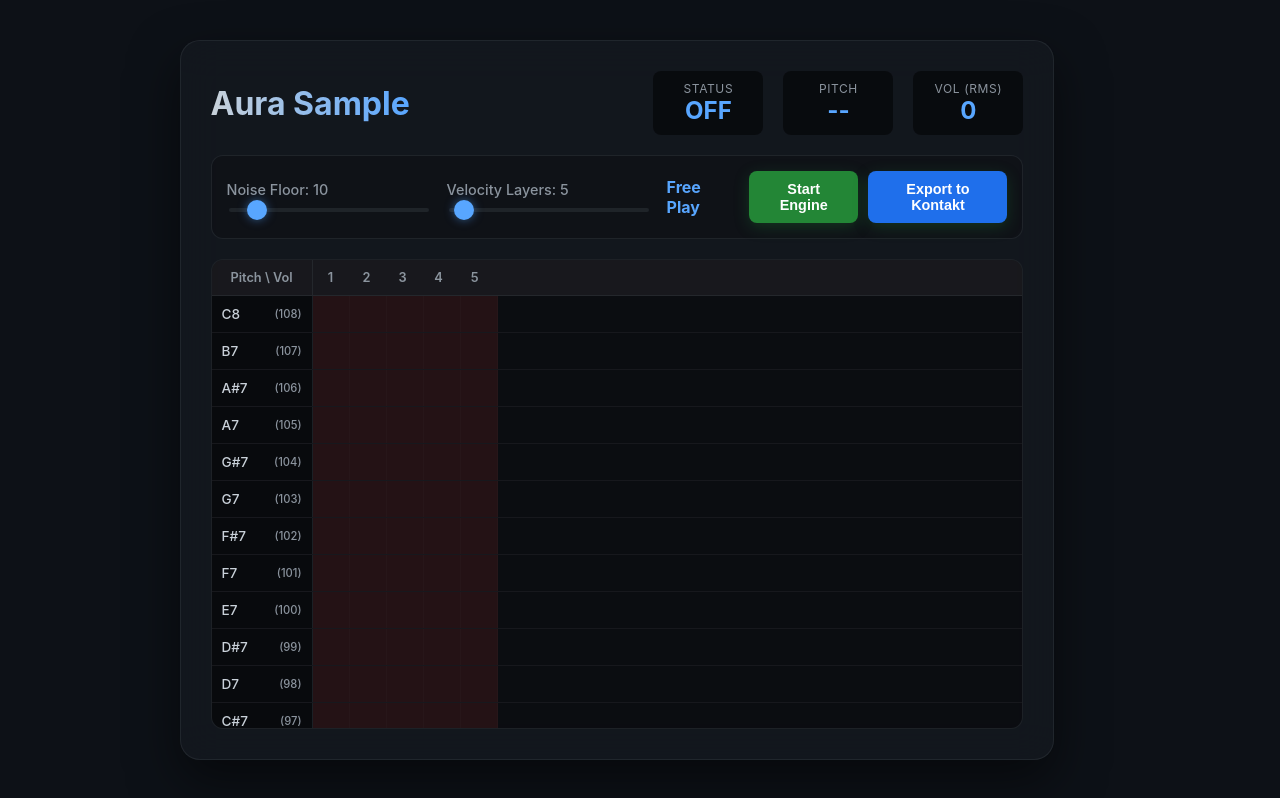
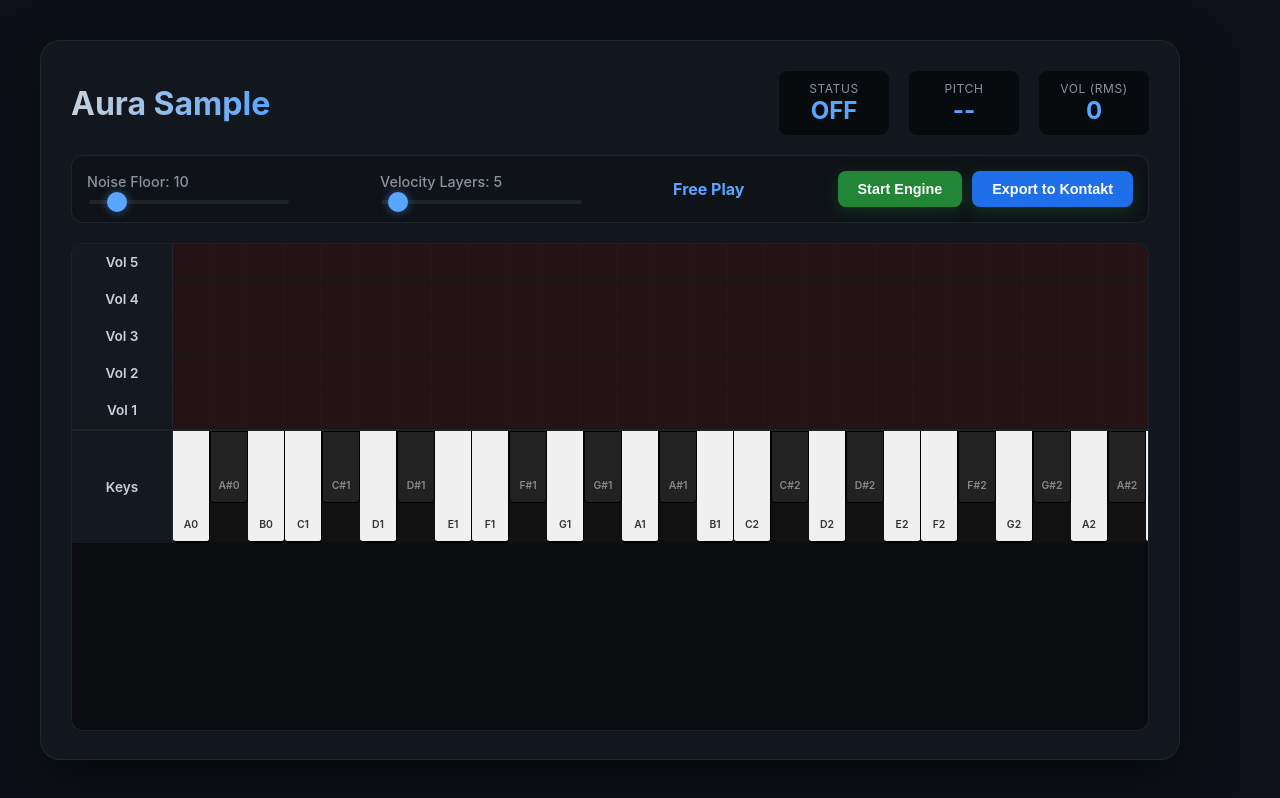
Before and after one commit to Temophor/sample_wizzard, a React (Vite) app: page / in a window 1280 px wide. Built offline with nearby package versions, Linux system fonts and the light colour scheme.

Commit message:
Implement horizontal grid and live piano feedback UI

```diff
--- a/src/App.tsx
+++ b/src/App.tsx
@@ -178,6 +178,12 @@ function App() {
         velocityLayers={settings.velocityLayers}
         onCellClick={handleCellClick}
         targetMode={settings.targetMode}
+        currentPitch={currentPitch}
+        liveVelocityLayer={
+          currentRMS > settings.noiseFloor
+            ? Math.max(1, Math.min(settings.velocityLayers, Math.ceil((Math.min(currentRMS, 100) / 100) * settings.velocityLayers)))
+            : null
+        }
       />
     </div>
   );
--- a/src/Grid.tsx
+++ b/src/Grid.tsx
@@ -6,41 +6,43 @@ interface GridProps {
     velocityLayers: number;
     onCellClick: (pitch: number, velocity: number) => void;
     targetMode: { pitch: number; velocity: number } | null;
+    currentPitch: number | null;
+    liveVelocityLayer: number | null;
 }
 
-export const Grid = ({ gridState, velocityLayers, onCellClick, targetMode }: GridProps) => {
+export const Grid = ({ gridState, velocityLayers, onCellClick, targetMode, currentPitch, liveVelocityLayer }: GridProps) => {
     // MIDI range for standard 88-key piano
     const minPitch = 21; // A0
     const maxPitch = 108; // C8
 
-    // Create an array of pitches from high to low for display
-    const pitches = Array.from({ length: maxPitch - minPitch + 1 }, (_, i) => maxPitch - i);
-    const layers = Array.from({ length: velocityLayers }, (_, i) => i + 1);
+    // Create an array of pitches from left to right (low to high)
+    const pitches = Array.from({ length: maxPitch - minPitch + 1 }, (_, i) => minPitch + i);
+    // Create an array of layers from top to bottom (high to low)
+    const layers = Array.from({ length: velocityLayers }, (_, i) => velocityLayers - i);
+
+    // Helper to determine if a key is black or white
+    const isBlackKey = (midi: number) => {
+        const note = midi % 12;
+        return [1, 3, 6, 8, 10].includes(note); // C#, D#, F#, G#, A#
+    };
 
     return (
-        <div className="grid-container">
-            <div className="grid-header-row">
-                <div className="grid-corner">Pitch \ Vol</div>
+        <div className="grid-container horizontal">
+            <div className="grid-scroll-area">
+                <div className="grid-matrix">
+                    {/* Velocity Rows */}
                     {layers.map(layer => (
-                    <div key={layer} className="grid-col-header">{layer}</div>
-                ))}
-            </div>
-
-            <div className="grid-scroll-area">
-                {pitches.map(pitch => (
-                    <div key={pitch} className="grid-row">
-                        <div className="grid-row-header">
-                            {pitchToNoteName(pitch)}
-                            <span className="grid-row-midi">({pitch})</span>
-                        </div>
-
-                        {layers.map(layer => {
+                        <div key={layer} className="grid-row">
+                            <div className="grid-row-header-sticky">Vol {layer}</div>
+                            {pitches.map(pitch => {
                                 const sample = gridState[pitch]?.[layer];
                                 const isTarget = targetMode?.pitch === pitch && targetMode?.velocity === layer;
+                                const isLive = currentPitch === pitch && liveVelocityLayer === layer;
 
-                            let cellClass = "grid-cell missing";
-                            if (sample) cellClass = "grid-cell filled";
+                                let cellClass = "grid-cell horizontal-cell missing";
+                                if (sample) cellClass = "grid-cell horizontal-cell filled";
                                 if (isTarget) cellClass += " target";
+                                if (isLive && !sample) cellClass += " live-feedback";
 
                                 const handleClick = () => {
                                     if (sample) {
@@ -63,6 +65,30 @@ export const Grid = ({ gridState, velocityLayers, onCellClick, targetMode }: Gri
                             })}
                         </div>
                     ))}
+
+                    {/* Piano Keyboard Row */}
+                    <div className="keyboard-row">
+                        <div className="grid-row-header-sticky">Keys</div>
+                        {pitches.map(pitch => {
+                            const isBlack = isBlackKey(pitch);
+                            const isActive = currentPitch === pitch;
+                            let keyClass = isBlack ? "piano-key black" : "piano-key white";
+                            if (isActive) keyClass += " active";
+
+                            // Special layout logic: black keys need to overlap
+                            // We use a CSS grid where each pitch is a column
+                            return (
+                                <div
+                                    key={`key-${pitch}`}
+                                    className={keyClass}
+                                    title={pitchToNoteName(pitch)}
+                                >
+                                    <span className="key-label">{pitchToNoteName(pitch)}</span>
+                                </div>
+                            );
+                        })}
+                    </div>
+                </div>
             </div>
         </div>
     );
--- a/src/index.css
+++ b/src/index.css
@@ -196,7 +196,7 @@ input[type=range]:focus {
   transform: none;
 }
 
-/* Grid Styles */
+/* Grid Styles (Horizontal Layout) */
 .grid-container {
   display: flex;
   flex-direction: column;
@@ -204,37 +204,25 @@ input[type=range]:focus {
   border: 1px solid var(--border-color);
   border-radius: 12px;
   overflow: hidden;
+  height: 100%;
+  /* Take remaining space */
 }
 
-.grid-header-row {
-  display: flex;
-  background: rgba(255, 255, 255, 0.05);
-  border-bottom: 1px solid var(--border-color);
-  font-size: 0.8rem;
-  font-weight: 600;
-  color: var(--text-inactive);
-}
-
-.grid-corner {
-  width: 80px;
-  padding: 10px;
-  border-right: 1px solid var(--border-color);
-  display: flex;
-  align-items: center;
-  justify-content: center;
-}
-
-.grid-col-header {
-  width: var(--grid-cell-size);
-  padding: 10px 0;
-  text-align: center;
-  flex-shrink: 0;
+.grid-container.horizontal {
+  /* No special top-level flex needed, handled internally */
 }
 
 .grid-scroll-area {
   overflow-y: auto;
   overflow-x: auto;
   flex-grow: 1;
+  padding-bottom: 10px;
+}
+
+.grid-matrix {
+  display: flex;
+  flex-direction: column;
+  min-width: max-content;
 }
 
 .grid-row {
@@ -246,28 +234,26 @@ input[type=range]:focus {
   background: rgba(255, 255, 255, 0.02);
 }
 
-.grid-row-header {
+.grid-row-header-sticky {
   width: 80px;
+  min-width: 80px;
   padding: 8px 10px;
   border-right: 1px solid var(--border-color);
   display: flex;
   align-items: center;
-  justify-content: space-between;
+  justify-content: center;
   font-size: 0.85rem;
-  font-weight: 500;
-  background: rgba(0, 0, 0, 0.2);
+  font-weight: 600;
+  background: rgba(22, 27, 34, 0.95);
+  /* matching panel bg */
   position: sticky;
   left: 0;
-  z-index: 10;
-}
-
-.grid-row-midi {
-  font-size: 0.7rem;
-  color: var(--text-inactive);
+  z-index: 20;
 }
 
 .grid-cell {
   width: var(--grid-cell-size);
+  min-width: var(--grid-cell-size);
   height: var(--grid-cell-size);
   flex-shrink: 0;
   border-right: 1px solid rgba(255, 255, 255, 0.02);
@@ -305,6 +291,72 @@ input[type=range]:focus {
   animation: pulse-target 1.5s infinite alternate;
   box-shadow: 0 0 15px rgba(210, 168, 255, 0.5);
   z-index: 5;
+}
+
+/* LIVE FEEDBACK ANIMATION */
+.grid-cell.live-feedback {
+  background: rgba(88, 166, 255, 0.8) !important;
+  box-shadow: 0 0 15px rgba(88, 166, 255, 0.8);
+  color: #fff;
+  z-index: 10;
+  transition: background 0.05s ease, box-shadow 0.05s ease;
+}
+
+/* Keyboard Row Styles */
+.keyboard-row {
+  display: flex;
+  border-top: 2px solid var(--border-color);
+  background: #111;
+  position: sticky;
+  bottom: 0;
+  z-index: 15;
+}
+
+.piano-key {
+  width: var(--grid-cell-size);
+  min-width: var(--grid-cell-size);
+  height: 100px;
+  border-right: 1px solid #000;
+  border-bottom: 2px solid #000;
+  border-radius: 0 0 4px 4px;
+  position: relative;
+  display: flex;
+  flex-direction: column;
+  justify-content: flex-end;
+  padding-bottom: 10px;
+  transition: background 0.1s ease;
+}
+
+.piano-key.white {
+  background: #f0f0f0;
+  color: #333;
+}
+
+.piano-key.black {
+  background: #222;
+  color: #888;
+  height: 60px;
+  border: 1px solid #000;
+  /*! box-shadow: 2px 2px 5px rgba(0,0,0,0.5); */
+  /* Overlap handled by simple columns for now */
+}
+
+.key-label {
+  text-align: center;
+  font-size: 0.65rem;
+  font-weight: 600;
+  pointer-events: none;
+}
+
+/* Keyboard Active State (Live Feedback) */
+.piano-key.white.active {
+  background: #aab8c2 !important;
+  box-shadow: inset 0 0 20px rgba(88, 166, 255, 0.5);
+}
+
+.piano-key.black.active {
+  background: #334455 !important;
+  box-shadow: inset 0 0 20px rgba(88, 166, 255, 0.5);
 }
 
 @keyframes pulse {
```
Lines whose indentation alone changed are shown as unchanged.
